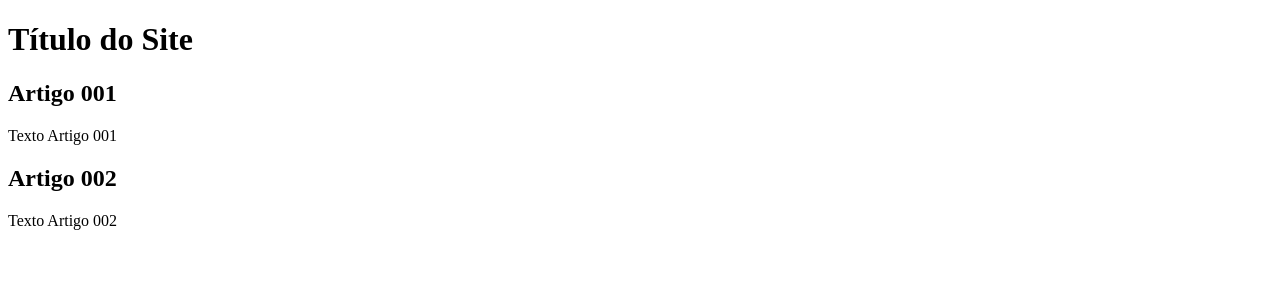
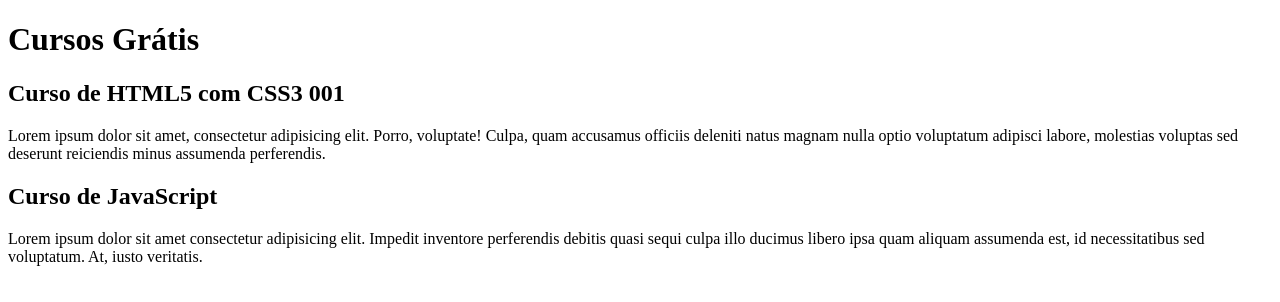
Before and after one commit to joaopaulopinheiro/projeto-site, a plain HTML site: page index.html in a window 1280 px wide. Drawn offline with Linux system fonts and the light colour scheme.

Commit message:
Comecei a escrever o conteúdo

```diff
--- a/index.html
+++ b/index.html
@@ -8,15 +8,15 @@
 <body>
     <main>
         <header>
-            <h1>Título do Site</h1>
+            <h1>Cursos Grátis</h1>
         </header>
         <article>
-            <h2>Artigo 001</h2>
-            <p>Texto Artigo 001</p>
+            <h2>Curso de HTML5 com CSS3 001</h2>
+            <p>Lorem ipsum dolor sit amet, consectetur adipisicing elit. Porro, voluptate! Culpa, quam accusamus officiis deleniti natus magnam nulla optio voluptatum adipisci labore, molestias voluptas sed deserunt reiciendis minus assumenda perferendis.</p>
         </article>
         <article>
-            <h2>Artigo 002</h2>
-            <p>Texto Artigo 002</p>
+            <h2>Curso de JavaScript</h2>
+            <p>Lorem ipsum dolor sit amet consectetur adipisicing elit. Impedit inventore perferendis debitis quasi sequi culpa illo ducimus libero ipsa quam aliquam assumenda est, id necessitatibus sed voluptatum. At, iusto veritatis.</p>
         </article>
     </main>
 </body>
```
